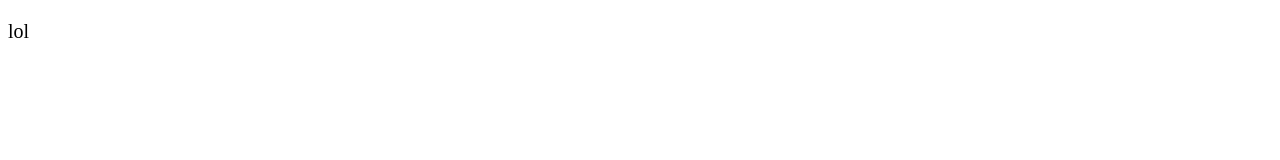
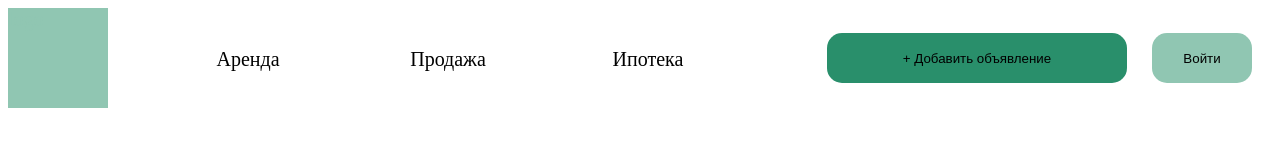
Before and after one commit to kcherednichenko/Web-programming-ITMO, a plain HTML site: page initial_page.html in a window 1280 px wide. Drawn offline with Linux system fonts and the light colour scheme.

Commit message:
header added

```diff
--- a/initial_page.html
+++ b/initial_page.html
@@ -6,6 +6,30 @@
     <link rel="stylesheet" href="style.css">
 </head>
 <body>
-<p> lol </p>
+<header class="header">
+    <div class="header_info">
+        <div class="header_logo">logo</div>
+        <ul class="nav">
+            <li class="nav_item">
+                <div class="nav_item_text">Аренда</div>
+                </li>
+            <li class="nav_item">
+                <div class="nav_item_text">Продажа</div>
+            </li>
+            <li class="nav_item">
+                <div class="nav_item_text">Ипотека</div>
+            </li>
+        </ul>
+    </div>
+    <div class="header_buttons">
+        <button class="header_add_adv_btn">
+            <p class="header_add_adv_text">+ Добавить объявление</p>
+        </button>
+        <button class="header_enter_btn">
+            <p class="header_add_adv_text">Войти</p>
+        </button>
+    </div>
+</header>
+
 </body>
 </html>
--- a/style.css
+++ b/style.css
@@ -3,3 +3,56 @@ body
     font-family: Gilroy, serif;
     font-size: 20px;
 }
+button{
+    background-color: #298F6B;
+    border-radius: 15px;
+    border: none;
+    height: 50px;
+    width: 300px;
+}
+
+
+
+
+/*header*/
+.header{
+    display: flex;
+    justify-content: space-between;
+    align-items: center;
+}
+
+
+.nav{
+    display: flex;
+}
+.header_logo{
+    width: 100px;
+    height: 100px;
+    background-color: #90C6B2;
+    color: #90C6B2;
+}
+.nav_item{
+    text-decoration: none;
+    color: black;
+    width: 200px;
+    height: 50px;
+    text-align: center;
+    align-items: center;
+    list-style-type: none;
+}
+.header_enter_btn{
+    background-color: #90C6B2;
+    width: 100px;
+    margin-right: 20px;
+    margin-left: 20px;
+}
+.header_info{
+    display: flex;
+    align-items: center;
+}
+.header_add_adv_text{
+    margin: 10px;
+}
+.nav_item_text{
+    padding-top: 15px;
+}
```
